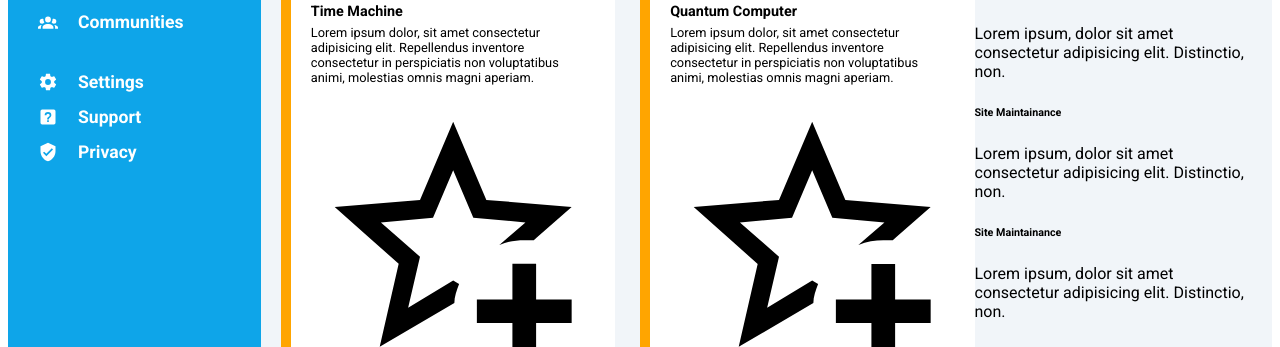
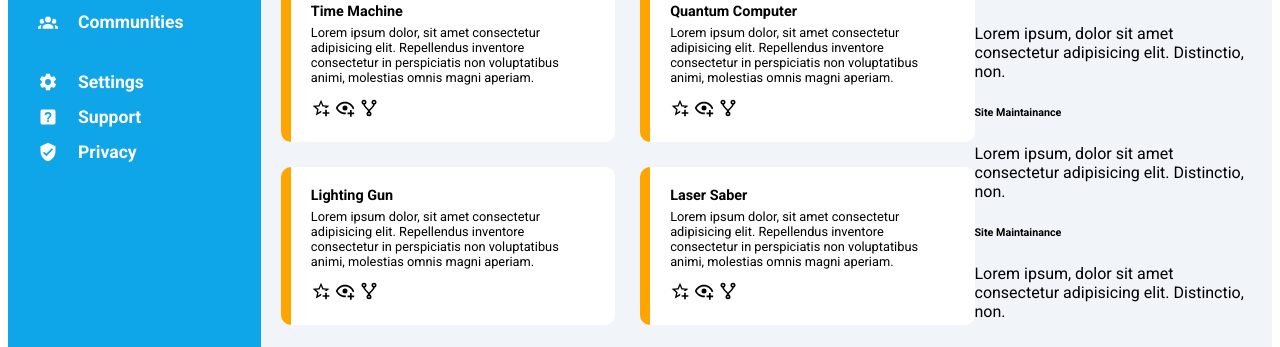
Before and after one commit to SonDo580/admin-dashboard, a plain HTML site: page index.html in a window 1280 px wide. Shown: the part 271-618 px from the top of the page. Drawn offline with Linux system fonts and the light colour scheme.

Commit message:
Resize the icons

```diff
--- a/style.css
+++ b/style.css
@@ -202,6 +202,11 @@ main {
     font-size: .8rem;
 }
 
+.projects svg {
+    width: 20px;
+    height: 20px;
+}
+
 .trending .trend {
     display: flex;
 }
```
